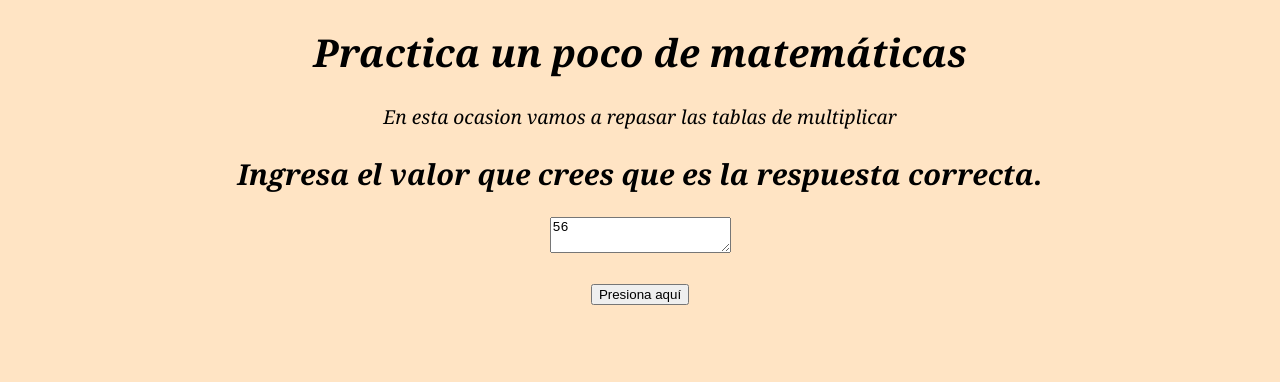
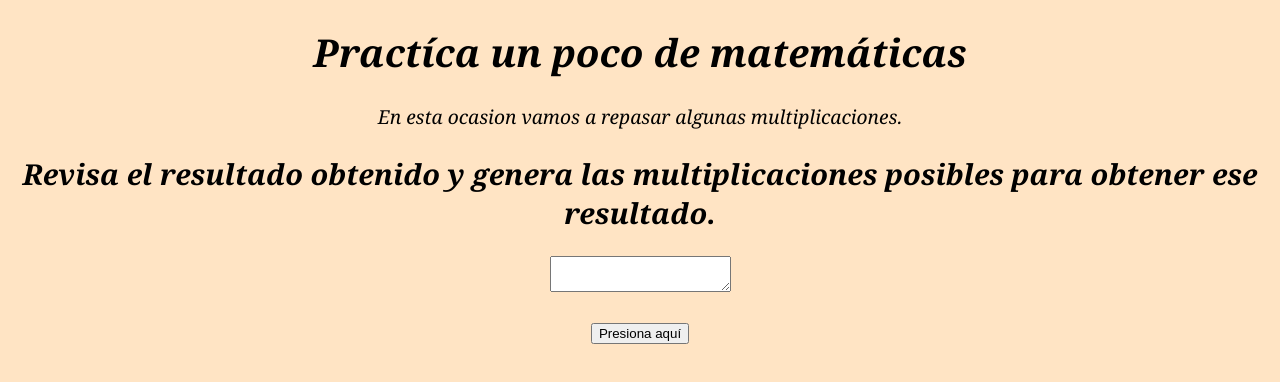
Before and after one commit to ManuelBenavides2022/EjercicioGIT, a plain HTML site: page index.html in a window 1280 px wide. Drawn offline with Linux system fonts and the light colour scheme.

Commit message:
añadimos el archivo .js para mostrar el resultado

```diff
--- a/index.html
+++ b/index.html
@@ -7,22 +7,21 @@
     <link rel="stylesheet" href="estilos.css">
 </head>
 <body>
-    <h1>Practica un poco de matemáticas</h1>
+    <h1>Practíca un poco de matemáticas</h1>
     <p>
-        En esta ocasion vamos a repasar las tablas de multiplicar
+        En esta ocasion vamos a repasar algunas multiplicaciones.
 
     </p>
-    <h2>Ingresa el valor que crees que es la respuesta correcta.</h2>
+    <h2>Revisa el resultado obtenido y genera las multiplicaciones posibles para obtener ese resultado.</h2>
     <textarea id="resul"></textarea><br>
+
 
     <p ></p>
     <script src = "scripts.js">
-        /*let multiplica = function(a,b){
-            return a * b;
-        }*/
-        //document.getElementById('resul').innerHTML = multiplica(5,9);
+
+
     </script>
-    <button onclick="multiplica(10,9)">Presiona aquí</button>
+    <button onclick="document.getElementById('resul').innerHTML = multiplica(12,30)">Presiona aquí</button>
 
 </body>
 </html>
--- a/scripts.js
+++ b/scripts.js
@@ -3,4 +3,4 @@ let producto;
 function multiplica(a, b) {
    return a*b;
 }
-document.getElementById('resul').innerHTML = multiplica(7,8);
+//document.getElementById('resul').innerHTML = multiplica();
```
